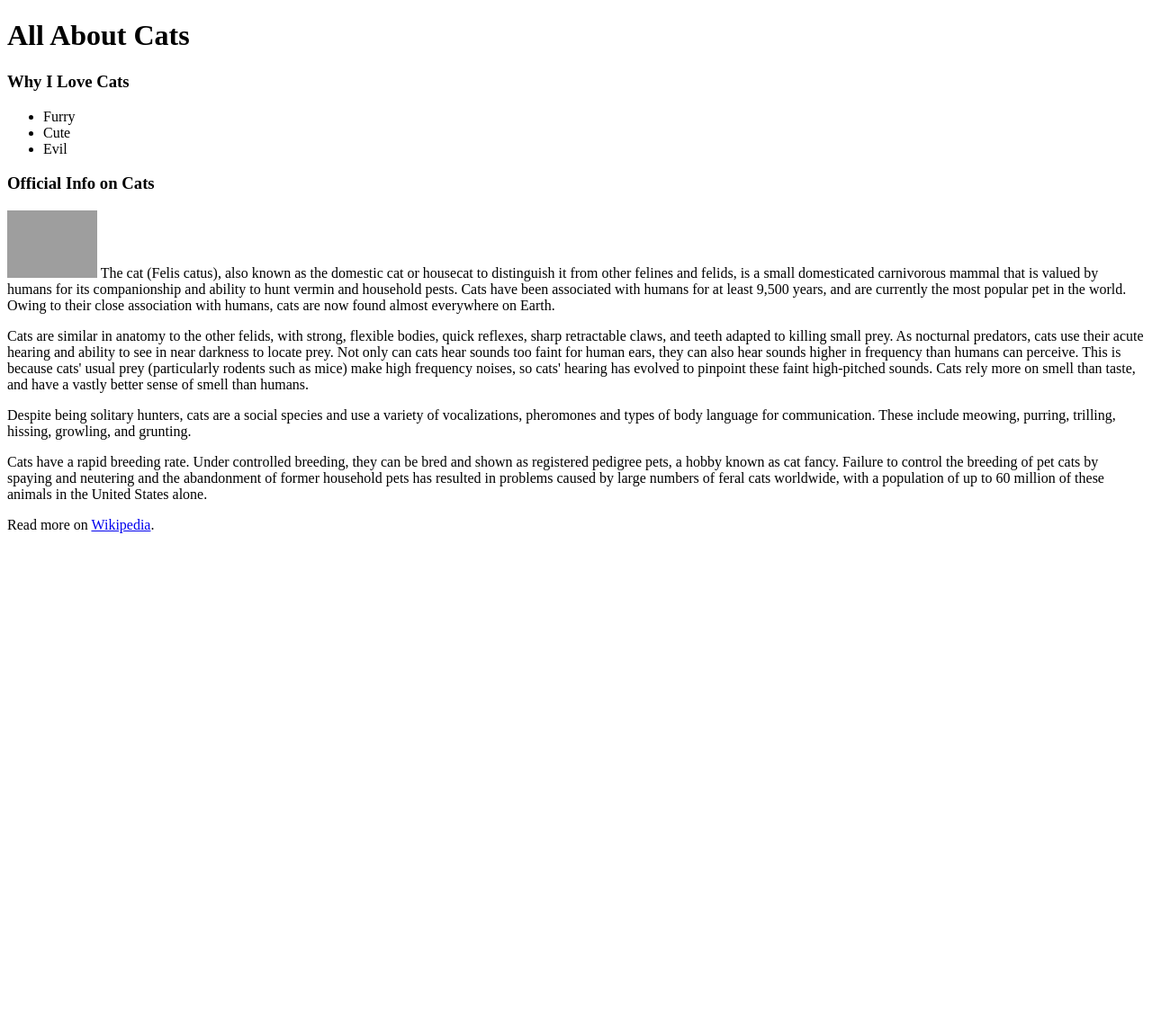
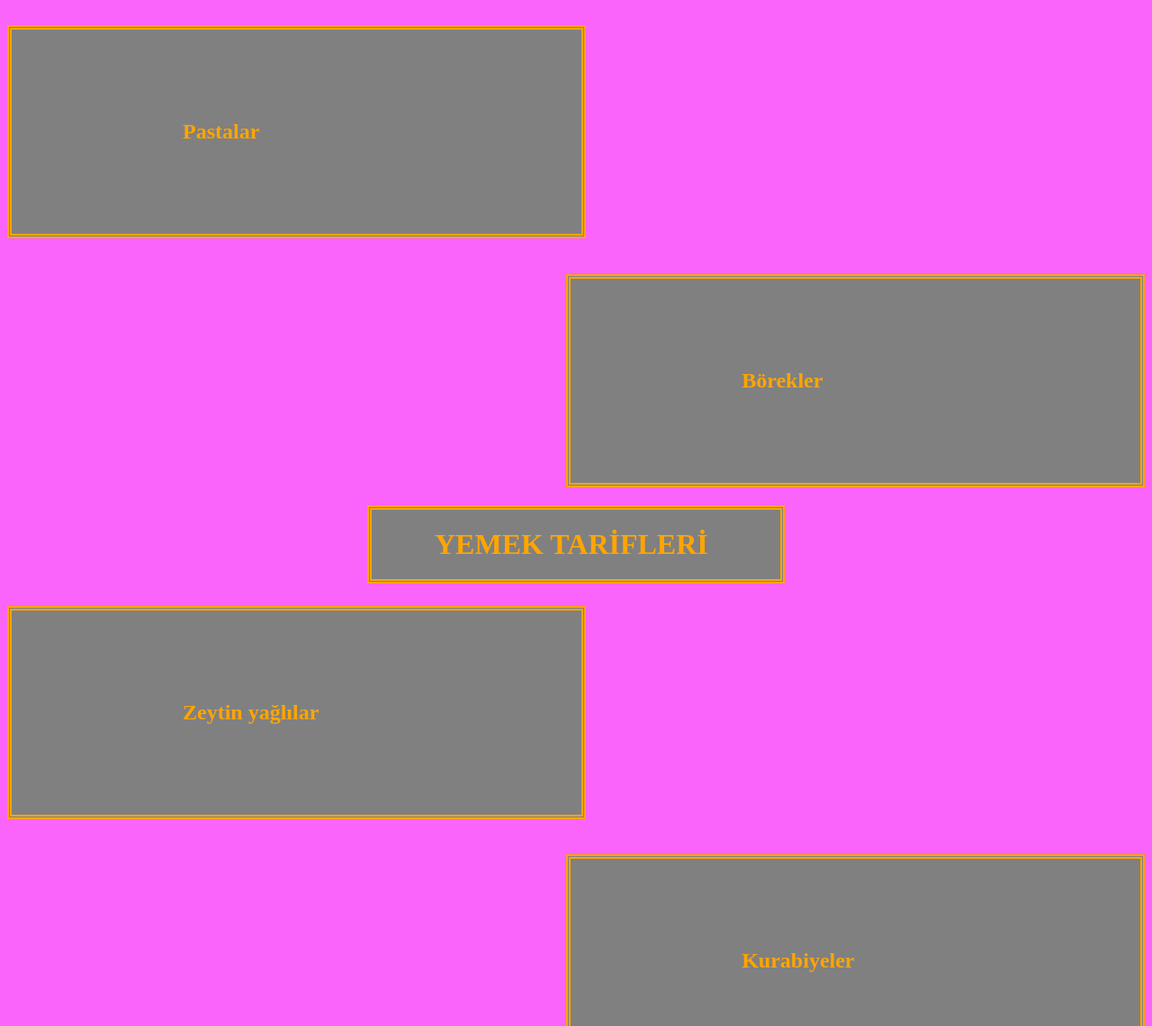
Before and after one commit to melihaslan/home, a plain HTML site: page index.html in a window 1280 px wide. Shown: the top 1141 px of the page at 90% size. Before the commit the page ends 800 px from the top, so only its background shows below. Drawn offline with Linux system fonts and the light colour scheme; grey boxes are pictures that could not be loaded.

Commit message:
Add files via upload

```diff
--- a/index.html
+++ b/index.html
@@ -1,27 +1,59 @@
-<!doctype html>
+<!DOCTYPE html>
 <html>
-<head>
-    <title>CSS grouping elements</title>
+  <head>
+    <title>Yemek Tarifleri</title>
     <meta charset="utf-8">
-</head>
-<body>
-
-    <h1>All About Cats</h1>
-
-    <h3>Why I Love Cats</h3>
-    <ul>
-        <li>Furry
-        <li>Cute
-        <li>Evil
-    </ul>
-
-    <h3>Official Info on Cats</h3>
-    <p><img src="https://www.kasandbox.org/programming-images/animals/cat.png" width="100"> The cat (Felis catus), also known as the domestic cat or housecat to distinguish it from other felines and felids, is a small domesticated carnivorous mammal that is valued by humans for its companionship and ability to hunt vermin and household pests. Cats have been associated with humans for at least 9,500 years, and are currently the most popular pet in the world. Owing to their close association with humans, cats are now found almost everywhere on Earth.</p>
-    <p>Cats are similar in anatomy to the other felids, with strong, flexible bodies, quick reflexes, sharp retractable claws, and teeth adapted to killing small prey. As nocturnal predators, cats use their acute hearing and ability to see in near darkness to locate prey. Not only can cats hear sounds too faint for human ears, they can also hear sounds higher in frequency than humans can perceive. This is because cats' usual prey (particularly rodents such as mice) make high frequency noises, so cats' hearing has evolved to pinpoint these faint high-pitched sounds. Cats rely more on smell than taste, and have a vastly better sense of smell than humans.</p>
-    <p>Despite being solitary hunters, cats are a social species and use a variety of vocalizations, pheromones and types of body language for communication. These include meowing, purring, trilling, hissing, growling, and grunting.</p>
-    <p>Cats have a rapid breeding rate. Under controlled breeding, they can be bred and shown as registered pedigree pets, a hobby known as cat fancy. Failure to control the breeding of pet cats by spaying and neutering and the abandonment of former household pets has resulted in problems caused by large numbers of feral cats worldwide, with a population of up to 60 million of these animals in the United States alone.</p>
-
-    Read more on <a href="http://en.wikipedia.org/wiki/Cat">Wikipedia</a>.
-
-</body>
+    <style>
+      body {
+        background-color: rgb(250, 100, 250);
+      }
+      h1 {
+        background-color: gray;
+        color: orange;
+        margin: 5px 400px 5px 400px;
+        border: 5px double orange;
+        padding: 20px 60px 20px 70px;
+        clear: both;
+      }
+      #Pastalar {
+        width: 20%;
+        background-color: gray;
+        color: orange;
+        border: 5px double orange;
+        padding: 100px 190px 100px 190px;
+        float: left;
+      }
+      #Borekler {
+        width: 20%;
+        background-color: gray;
+        color: orange;
+        border: 5px double orange;
+        padding: 100px 190px 100px 190px;
+        float: right;
+      }
+      #Zeytin {
+        width: 20%;
+        background-color: gray;
+        color: orange;
+        border: 5px double orange;
+        padding: 100px 190px 100px 190px;
+        float: left;
+      }
+      #Kurabiyeler {
+        width: 20%;
+        background-color: gray;
+        color: orange;
+        border: 5px double orange;
+        padding: 100px 190px 100px 190px;
+        float: right;
+      }
+    </style>
+  </head>
+  <body>
+    <h2 id="Pastalar">Pastalar</h2>
+    <h2 id="Borekler">Börekler</h2>
+    <h1>YEMEK TARİFLERİ</h1>
+    <h2 id="Zeytin">Zeytin yağlılar</h2>
+    <h2 id="Kurabiyeler">Kurabiyeler</h2>
+  </body>
 </html>
```
